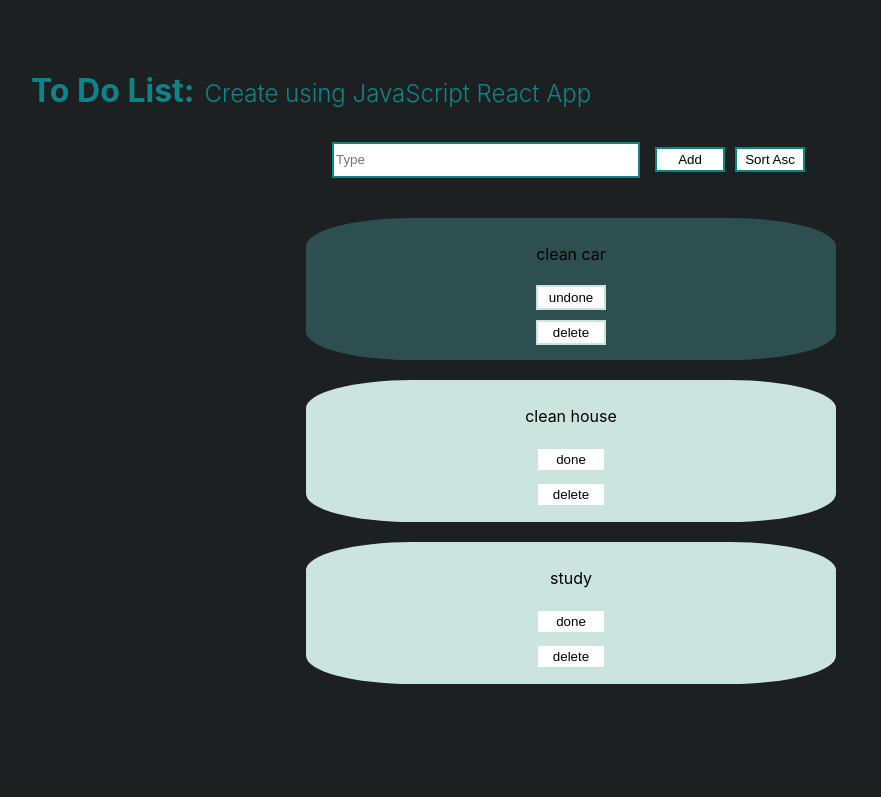
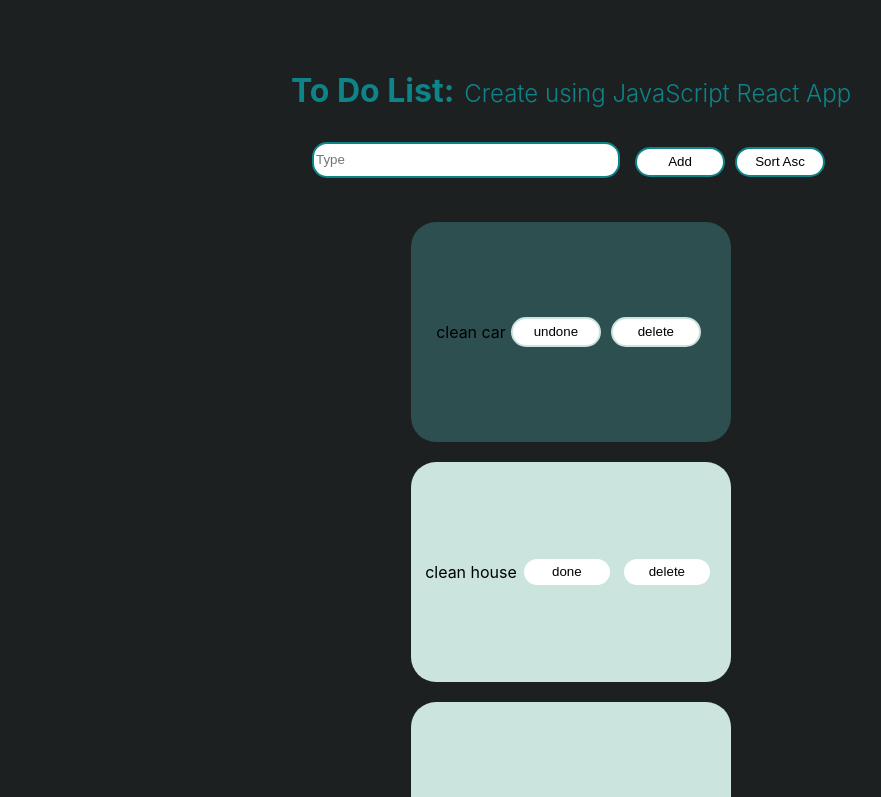
Before and after one commit to lucacaimideveloper/To-do-List-JavaScript-, a React (Create React App) app: page / in a window 1280 px wide. Shown: the top 797 px of the page, without its empty margins (69-950 px from the left). Built offline with nearby package versions, Linux system fonts and the light colour scheme.

Commit message:
new commit

```diff
--- a/src/App.css
+++ b/src/App.css
@@ -5,7 +5,7 @@ body {
 .intro {
   display: flex;
   flex-direction: row;
-  justify-content: flex-start;
+  justify-content: center;
   align-items: baseline;
 }
 .intro h1 {
@@ -29,11 +29,11 @@ body {
   display: flex;
   justify-content: center;
   align-items: center;
-  flex-direction: column;
+  flex-direction: row;
   margin: 10px;
-  width: 50%;
-  height: 50%;
-  border-radius: 20%;
+  width: 300px;
+  height: 200px;
+  border-radius: 25px;
 }
 .done {
   background-color: rgb(203, 228, 222);
@@ -54,13 +54,15 @@ body {
   height: 30px;
   margin-right: 10px;
   border: 2px solid rgb(14, 131, 136);
+  border-radius: 15px;
 }
 .btn,
 .btn2 {
-  width: 70px;
-  height: 25px;
+  width: 90px;
+  height: 30px;
   margin: 5px;
   border: 2px solid rgb(14, 131, 136);
+  border-radius: 25px;
   background-color: #fff;
   cursor: pointer;
 }
```
